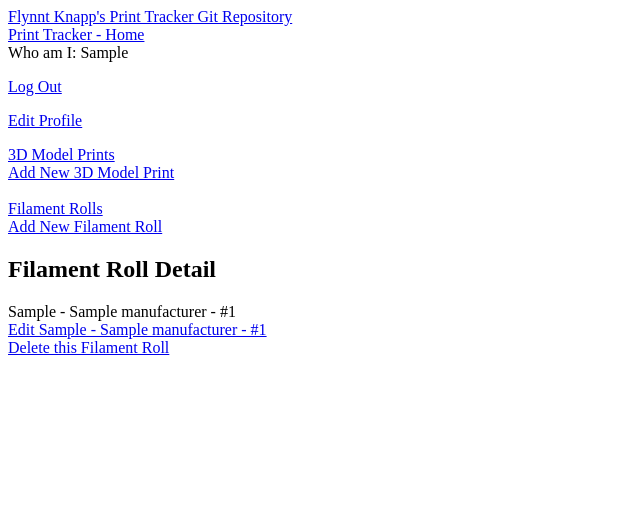
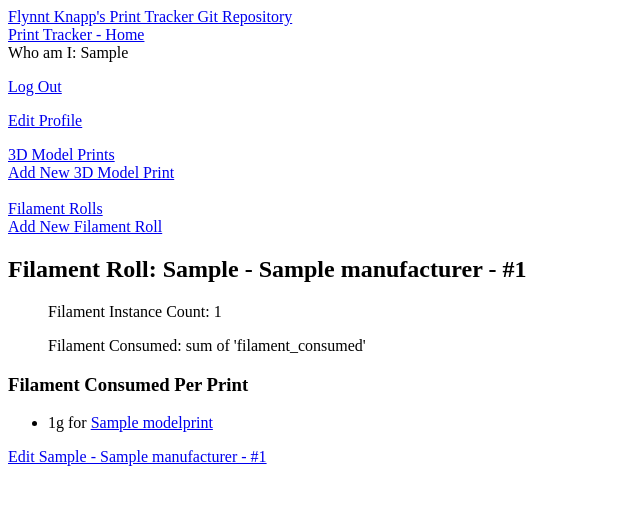
Before and after one commit to brucestull/three-d-print-tracker, a Django app: page /prints/rolls/1/ in a window 1280 px wide. Shown: the top 505 px of the page, without its empty margins (0-640 px from the left). Run offline with Django 3.2, Linux system fonts and the light colour scheme; a user stored in the database is signed in; tables that the repository leaves empty hold one stand-in row (values such as "Sample post").

Commit message:
Hide 'delete' button for 'FilamentRoll's already associated wiht a 'FilamentInstance'.

```diff
--- a/templates/filament_roll_detail.html
+++ b/templates/filament_roll_detail.html
@@ -4,9 +4,29 @@
 
 {% block content %}
 
-<h2>Filament Roll Detail</h1>
-    {{ filamentroll }}<br>
+<h2>Filament Roll: {{ filamentroll }}</h1>
+    <ul>
+        <p>Filament Instance Count: {{ filamentroll.instances.count }}</p>
+        <p>Filament Consumed: sum of 'filament_consumed' </p>
+    </ul>
+
+    {% if filamentroll.instances.all %}
+    <h3>Filament Consumed Per Print</h3>
+    <ul>
+    {% for filament_instance in filamentroll.instances.all %}
+        <li>
+        {% if filament_instance.print %}
+            {{ filament_instance }} for
+            <a href={% url 'prints:model_detail' filament_instance.print.id %}>
+                {{ filament_instance.print }}
+            </a>
+        {% else %}
+            {{ filament_instance }} for a deleted print<br>
+        {% endif %}
+        </li>
+    {% endfor %}
+    </ul>
+{% endif %}
 
     <a href={% url 'prints:roll_edit' filamentroll.id %}>Edit {{ filamentroll }}</a><br>
-    <a href={% url 'prints:roll_delete' filamentroll.id %}>Delete this Filament Roll</a><br>
 {% endblock %}
```
Also changed, not shown: templates/filament_roll_edit.html (+6 -2 lines), templates/filament_roll_list.html (+2 -20 lines).
